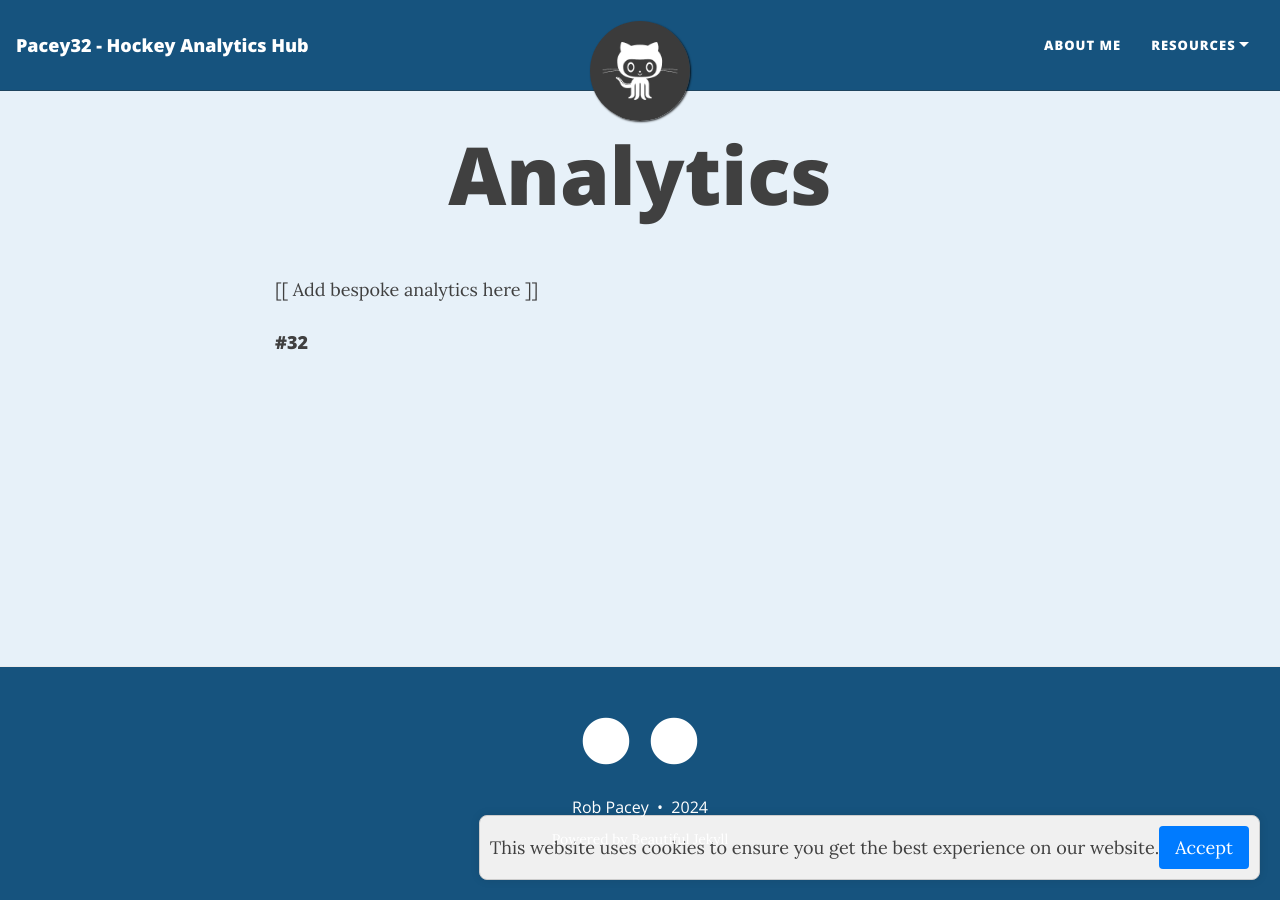
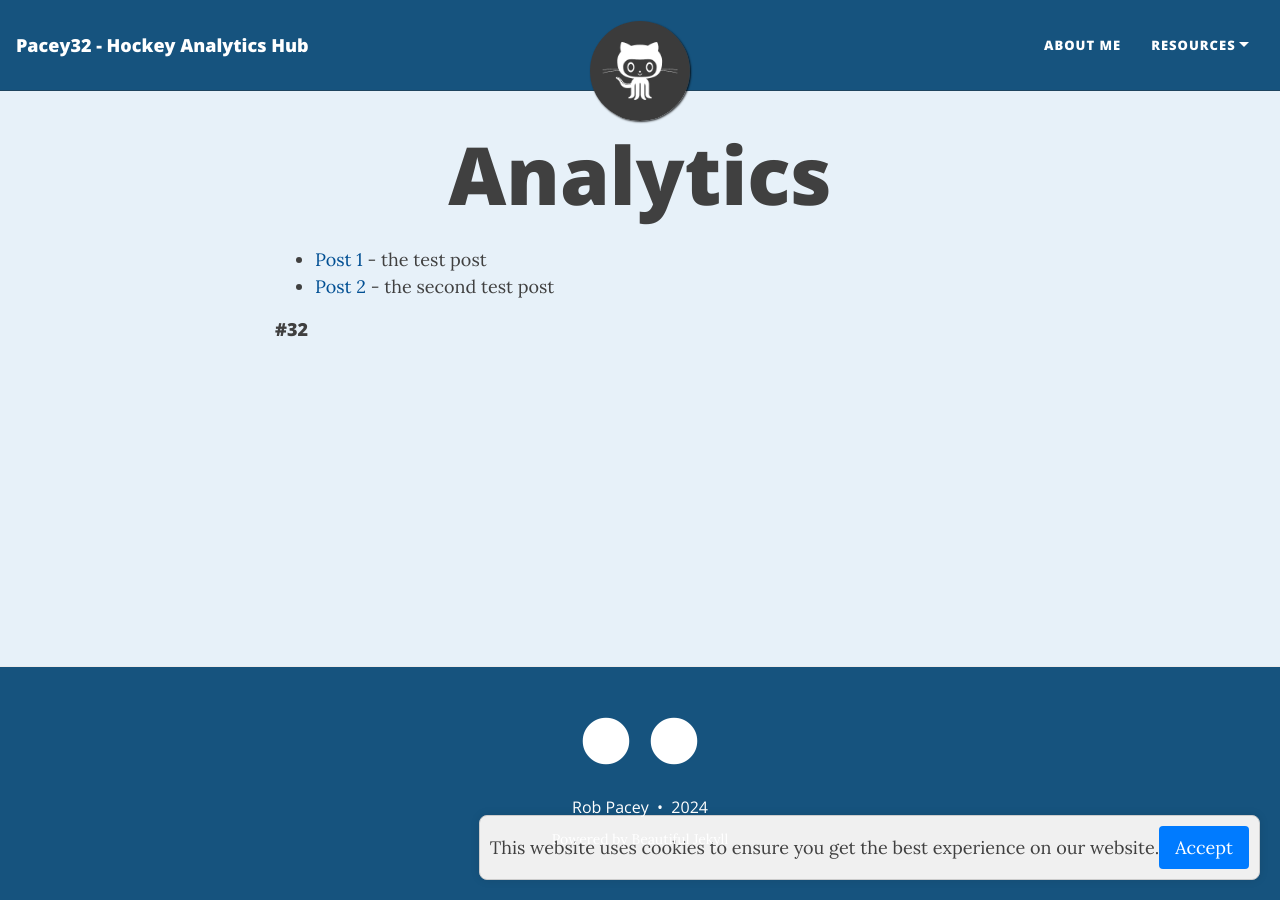
Before and after one commit to robpacey32/robpacey32.github.io, a Jekyll site: the page built from analytics.md, in a window 1280 px wide. Built offline with Jekyll 4.4.1, drawn with Linux system fonts in a browser that asks for light colours; nearby versions of some CDN libraries.

Commit message:
Update Analytics Page

```diff
--- a/analytics.md
+++ b/analytics.md
@@ -3,6 +3,7 @@ layout: page
 title: Analytics
 ---
 
-[[ Add bespoke analytics here ]]
+* [Post 1](/_posts/2020-02-28-sample-markdown.md) - the test post
+* [Post 2](/_posts/2023-04-09-Test1.md) - the second test post
 
 ####  #32
```
Also changed, not shown: 2 other files.
